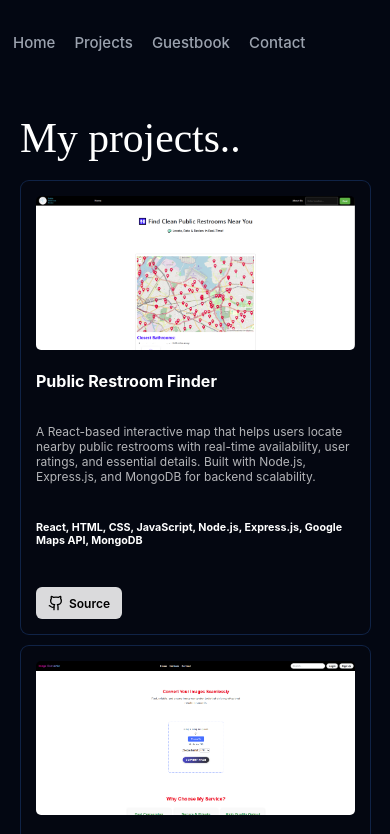
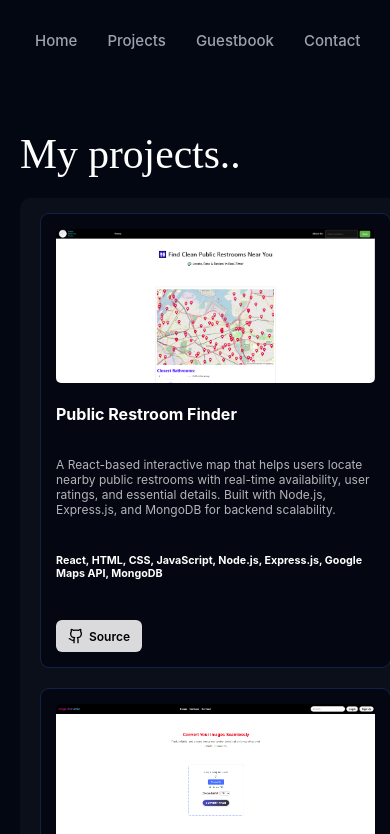
Before and after one commit to GurpreetSingh-21/portfolio-website-cs355, a plain HTML site: page Projects.html in a window 390 px wide. Shown: the top 834 px of the page. Drawn offline with Linux system fonts and the light colour scheme.

Commit message:
added responsiveness

```diff
--- a/Contact.css
+++ b/Contact.css
@@ -17,16 +17,27 @@ body {
   overflow-x: hidden;
 }
 
+.container {
+  width: 50%;
+  max-width: 800px;
+  padding: 0 var(--container-padding);
+  display: flex;
+  flex-direction: column;
+  align-items: flex-start;
+  justify-content: flex-start;
+  margin: 0 auto;
+}
+
+
 .navigation {
   display: flex;
-  color: hsl(217.9 10.6% 64.9%);
   align-items: center;
-  justify-content: space-between;
+  justify-content: flex-start;
   width: 100%;
-  max-width: 800px;
-  margin: 0 auto;
+  max-width: var(--max-width);
   padding: 33px 0;
 }
+
 
 .navigation a {
   list-style: none;
--- a/Guestbook.css
+++ b/Guestbook.css
@@ -14,38 +14,49 @@ html {
 body {
   font-family: var(--font-sans);
   color: white;
-  background-color: hsl(224, 71.4%, 4.1%);
+  background-color: hsl(224 71.4% 4.1%);
   margin: 0;
   padding: 0;
-  min-height: 100vh;
+  width: 100%;
+  overflow-x: hidden;
+  display: flex;
+  justify-content: center;
+}
+
+.container {
+  width: 50%;
+  max-width: 800px;
+  padding: 0 var(--container-padding);
   display: flex;
   flex-direction: column;
-  align-items: center;
-  overflow-x: hidden;
+  align-items: flex-start;
+  justify-content: flex-start;
 }
+
+
 
 .navigation {
   display: flex;
-  flex-wrap: wrap;
-  color: hsl(217.9, 10.6%, 64.9%);
   align-items: center;
-  justify-content: center;
+  justify-content: flex-start;
   width: 100%;
   max-width: var(--max-width);
-  padding: 24px;
+  padding: 33px 0;
+  margin: 0 auto;
 }
 
+
+
 .navigation a {
+  list-style: none;
   text-decoration: none;
-  color: hsl(217.9, 10.6%, 64.9%);
+  color: hsl(217.9 10.6% 64.9%);
 }
 
 .navigation ul {
   list-style: none;
   display: flex;
-  flex-wrap: wrap;
-  justify-content: center;
-  gap: 20px;
+  gap: 30px;
   padding: 0;
   margin: 0;
   font-weight: 500;
@@ -63,7 +74,8 @@ body {
   max-width: var(--max-width);
   padding: var(--container-padding);
   box-sizing: border-box;
-  text-align: center;
+  text-align: left;
+  margin: 0 auto;
 }
 
 .guestbook-header {
@@ -82,12 +94,11 @@ body {
 }
 
 .guestbook-container {
-  display: grid;
-  grid-template-columns: repeat(auto-fit, minmax(320px, 1fr));
+  display: flex;
+  flex-direction: column;
+  align-items: center;
   gap: 30px;
-  justify-content: center;
-  align-items: start;
-  margin-top: 20px;
+  margin: 20px auto;
 }
 
 .message-form {
@@ -99,7 +110,7 @@ body {
   border-radius: 12px;
   box-shadow: 0 4px 10px rgba(0, 0, 0, 0.3);
   width: 100%;
-  max-width: 350px;
+  max-width: 600px;
   align-self: center;
   margin: 0 auto;
 }
@@ -151,11 +162,13 @@ body {
   border: 5px solid hsl(30, 50%, 30%);
   padding: 30px;
   box-sizing: border-box;
-  width: min(96%, 420px);
+  width: 100%;
+  max-width: 600px;
   display: flex;
   justify-content: center;
   align-items: center;
-  margin: 0 auto 0 5%;
+  margin: 0 auto;
+  position: relative;
 }
 
 .note {
@@ -182,13 +195,13 @@ body {
   top: -20px;
   left: 50%;
   transform: translateX(-50%);
-  font-size: 28px;
+  font-size: 25px;
 }
 
 /* Footer */
 .footer-container {
   margin-top: auto;
-  padding: var(--section-spacing) 0;
+  padding: var(--section-spacing) var(--container-padding);
   display: flex;
   flex-wrap: wrap;
   justify-content: center;
@@ -229,65 +242,91 @@ body {
 
 /* =========== RESPONSIVE STYLES =========== */
 
+/* ✅ Large Screens: 1441px and Above (Includes 32-inch Monitors) */
+@media (min-width: 1441px) {
+  :root {
+    --container-padding: 40px;
+  }
+
+  .pinboard {
+    min-height: 600px;
+  }
+}
+
+/* ✅ Large Laptops & Desktops: 1280px - 1440px */
+@media (max-width: 1440px) and (min-width: 1280px) {
+  :root {
+    --container-padding: 30px;
+  }
+
+  .navigation {
+    padding: 35px var(--container-padding);
+    display: flex;
+    justify-content: flex-start;
+    align-items: center;
+  }
+
+  .navigation ul {
+    gap: 27px;
+  }
+
+  .navigation a {
+    font-size: 16px;
+  }
+}
+
+@media (max-width: 1024px) and (min-width: 769px) {
+  :root {
+    --container-padding: 24px;
+    --section-spacing: 48px;
+  }
+
+  .navigation {
+    padding: 24px var(--container-padding);
+  }
+
+  .pinboard {
+    min-height: 450px;
+    padding: 25px;
+  }
+}
+
 @media (max-width: 768px) {
   body {
     width: 100%;
-    height: 100%;
     overflow-x: hidden !important;
     overflow-y: auto !important;
     scroll-behavior: smooth;
-    position: relative;
+  }
+
+  .container {
+    width: 90%;
   }
 
   .navigation {
-    display: flex;
-    flex-direction: column;
+    flex-direction: row;
     align-items: flex-start;
-    justify-content: flex-start;
-    text-align: left;
-    width: 100%;
-    max-width: 100%;
-    padding: 12px 13px;
-    box-sizing: border-box;
-    margin-top: 20px;
+    padding: 30px 15px;
+  }
+
+  .navigation ul {
+    flex-direction: row;
+    gap: 30px;
   }
 
   .navigation a {
     font-size: 15px;
-    font-family: var(--font-sans);
-    font-weight: 500;
   }
 
-  .navigation ul {
-    gap: 19px;
-    padding-left: 0;
-  }
-
-  .guestbook-header {
-    text-align: left;
+  .guestbook-header,
+  .guestbook-container {
     padding: 12px 20px;
-    margin-bottom: 10px;
-  }
-
-  .guestbook-container {
-    display: flex;
-    flex-direction: column;
-    gap: 30px;
-    padding: 12px 20px;
-    align-items: flex-start;
-  }
-
-  .message-form {
-    max-width: 100%;
-    margin: 0;
-    padding: 15px;
   }
 
   .pinboard {
-    width: 100%;
     min-height: 400px;
-    margin: 0;
     padding: 20px;
+    max-width: 100%;
   }
 
   .note {
@@ -297,7 +336,38 @@ body {
   }
 }
 
+/* ✅ Small Mobile Screens: 375px - 640px (iPhones & Small Devices) */
 @media (max-width: 640px) {
+
+
+  .message-form {
+    max-width: 100%;
+    margin: 0;
+    padding: 15px;
+  }
+
+  .message-form input,
+  .message-form textarea {
+    padding: 12px;
+  }
+
+  .message-form button {
+    padding: 14px;
+  }
+
+  .pinboard {
+    min-height: 350px;
+    padding: 15px;
+    border-width: 4px;
+  }
+
+  .note {
+    width: 130px;
+    min-height: 100px;
+    padding: 12px;
+    font-size: 0.9rem;
+  }
+
   .footer-container {
     flex-direction: column;
     align-items: center;
@@ -307,3 +377,21 @@ body {
     padding: 15px 20px;
   }
 }
+
+@media (max-width: 375px) {
+  .navigation ul {
+    gap: 14px;
+    font-size: 0.9rem;
+  }
+
+  .note {
+    width: 120px;
+    min-height: 90px;
+    padding: 10px;
+    font-size: 0.85rem;
+  }
+
+  .message-form {
+    padding: 12px;
+  }
+}
--- a/Guestbook.js
+++ b/Guestbook.js
@@ -40,7 +40,7 @@ function addMessage() {
 }
 
 function calculateNotePosition(index, pinboardRect) {
-  const noteWidth = 200;
+  const noteWidth = 180;
   const noteHeight = 140;
   const padding = 32;
 
@@ -149,6 +149,7 @@ function dragNote(event, note) {
   note.ondragstart = function () {
     return false;
   };
+}
 
   function calculateNotePosition(index, pinboardRect) {
     const noteWidth = 180;
@@ -198,4 +199,3 @@ function dragNote(event, note) {
 
     pinboard.style.height = `${Math.max(500, requiredHeight)}px`;
   }
-}
--- a/Projects.css
+++ b/Projects.css
@@ -66,7 +66,7 @@ body {
   width: 100%;
 }
 
-.featued-proj-container {
+.featured-proj-container {
   display: grid;
   grid-template-columns: repeat(2, 1fr);
   grid-template-rows: repeat(2, auto);
@@ -187,50 +187,160 @@ footer {
   height: 25px;
 }
 
-.linkedin:hover {
+.linkedin:hover,
+.github:hover {
   color: #039ad6;
 }
 
-.github:hover {
-  color: #039ad6;
+@media (max-width: 1440px) and (min-height: 800px) {
+  :root {
+    --container-padding: 25px;
+  }
+
+  .container {
+    width: 90%;
+    max-width: 1100px;
+    padding: 0 var(--container-padding);
+    margin: 0 auto;
+    display: flex;
+    flex-direction: column;
+    align-items: center;
+  }
+
+  .navigation {
+    padding: 25px var(--container-padding);
+    display: flex;
+    justify-content: space-between;
+    align-items: center;
+  }
+
+  .navigation ul {
+    gap: 24px;
+  }
+
+  .navigation a {
+    font-size: 15px;
+  }
+
+  .featured-proj-container {
+    display: grid;
+    grid-template-columns: repeat(2, minmax(0, 1fr));
+    max-width: 74%;
+    padding: 20px;
+    gap: 20px;
+    justify-items: center;
+    margin: 0 auto;
+  }
+
+  .project-1-show,
+  .project-2-show,
+  .project-3-show,
+  .project-4-show,
+  .project-5-show {
+    width: 100%;
+    padding: 15px;
+  }
+
+  .footer-container {
+    padding: 20px;
+  }
+}
+
+@media (max-width: 1440px) and (min-width: 1280px) {
+  :root {
+    --container-padding: 30px;
+  }
+
+  .navigation {
+    padding: 35px var(--container-padding);
+    display: flex;
+    justify-content: flex-start;
+    align-items: center;
+  }
+
+  .navigation ul {
+    gap: 27px;
+  }
+
+  .navigation a {
+    font-size: 16px;
+  }
+}
+
+@media (max-width: 1024px) {
+  .featured-proj-container {
+    display: grid;
+    grid-template-columns: repeat(2, 1fr);
+    max-width: 90%;
+    gap: 15px;
+    justify-content: center;
+    align-items: center;
+  }
 }
 
 @media (max-width: 768px) {
   body {
     width: 100%;
-
     overflow-x: hidden !important;
     overflow-y: auto !important;
     scroll-behavior: smooth;
+  }
 
+  .container {
+    width: 90%;
+    padding: 0 20px;
   }
 
   .navigation {
-    display: flex;
-    flex-direction: column;
+    flex-direction: row;
     align-items: flex-start;
-    justify-content: flex-start;
-    text-align: left;
-    width: 100%;
-    max-width: 100%;
-    padding: 12px 13px;
-    box-sizing: border-box;
-    margin-top: 20px;
+    padding: 30px 15px;
+  }
+
+  .navigation ul {
+    flex-direction: row;
+    gap: 30px;
   }
 
   .navigation a {
     font-size: 15px;
-    font-family: var(--font-sans);
-    font-weight: 500;
   }
 
-  .navigation ul {
-    gap: 19px;
-    padding-left: 0;
+  .featured-proj-container {
+    display: flex;
+    flex-direction: column;
+    max-width: 100%;
+    padding: 15px 20px;
+    margin: 10px auto;
+    gap: 20px;
   }
 }
 
 @media (max-width: 640px) {
+  .message-form {
+    max-width: 100%;
+    margin: 0;
+    padding: 15px;
+  }
+
+  .message-form input,
+  .message-form textarea {
+    padding: 12px;
+  }
+
+  .message-form button {
+    padding: 14px;
+  }
+
+  .featured-proj-container {
+    display: flex;
+    flex-direction: column;
+    max-width: 100%;
+    padding: 15px 20px;
+    margin: 10px auto;
+    gap: 20px;
+  }
+
   .footer-container {
     flex-direction: column;
     align-items: center;
@@ -241,34 +351,9 @@ footer {
   }
 }
 
-@media (max-width: 768px) {
-  .featured-heading {
-    display: flex;
-    flex-direction: column;
-    justify-content: flex-start;
-    align-items: flex-start;
-    text-align: left;
-    max-width: 60%;
-    margin: 0 20px;
-    gap: 10px;
-  }
-
-  .featued-proj-container {
-    display: grid;
-    grid-template-columns: 1fr;
-    grid-template-rows: auto;
-    max-width: 90%;
-    padding: 8px 20px;
-    margin: 10px 0;
-    background-color: #0a66c200;
-  }
-
-  .project-1-show,
-  .project-2-show,
-  .project-3-show,
-  .project-4-show,
-  .project-5-show {
-    max-width: 100%;
-    padding: 15px;
+@media (max-width: 375px) {
+  .navigation ul {
+    gap: 14px;
+    font-size: 0.9rem;
   }
 }
--- a/Projects.html
+++ b/Projects.html
@@ -8,6 +8,7 @@
   </head>
 
   <body>
+    <div class="container">
       <nav class="navigation">
         <ul>
           <li><a href="./index.html">Home</a></li>
@@ -21,7 +22,7 @@
         <div class="featured-heading">
           <h2>My projects..</h2>
         </div>
-      <div class="featued-proj-container">
+        <div class="featured-proj-container">
           <div class="project-1-show">
             <img src="./assets/public-ss.png" alt="public-ss" />
 
@@ -41,6 +42,7 @@
             <div class="github-link">
               <a
                 target="_blank"
+                rel="noopener noreferrer"
                 href="https://github.com/GurpreetSingh-21/Public-Restroom-Finder"
               >
                 <div class="github-button">
@@ -81,6 +83,7 @@
             <div class="github-link">
               <a
                 target="_blank"
+                rel="noopener noreferrer"
                 href="https://github.com/GurpreetSingh-21/Image-Converter-Projects"
               >
                 <div class="github-button">
@@ -120,6 +123,7 @@
             <div class="github-link">
               <a
                 target="_blank"
+                rel="noopener noreferrer"
                 href="https://github.com/GurpreetSingh-21/ReactCalculatorProject"
               >
                 <div class="github-button">
@@ -160,6 +164,7 @@
             <div class="github-link">
               <a
                 target="_blank"
+                rel="noopener noreferrer"
                 href="https://github.com/GurpreetSingh-21/Solar-System-3D"
               >
                 <div class="github-button">
@@ -198,6 +203,7 @@
             <div class="github-link">
               <a
                 target="_blank"
+                rel="noopener noreferrer"
                 href="https://github.com/GurpreetSingh-21/TimeZone-Converter"
               >
                 <div class="github-button">
@@ -233,6 +239,7 @@
         <div class="social-links">
           <a
             target="_blank"
+            rel="noopener noreferrer"
             href="https://www.linkedin.com/in/gurpreet-singh-21-/"
             class="social-button linkedin"
           >
@@ -257,6 +264,7 @@
 
           <a
             target="_blank"
+            rel="noopener noreferrer"
             href="https://github.com/GurpreetSingh-21/TimeZone-Converter"
             class="social-button github"
           >
@@ -279,7 +287,8 @@
           </a>
 
           <!--
-              <a target="_blank" href="https://www.instagram.com/YOUR-INSTAGRAM" class="social-button instagram">
+                <a target="_blank"
+                 href="https://www.instagram.com/YOUR-INSTAGRAM" class="social-button instagram">
                     <svg xmlns="http://www.w3.org/2000/svg" width="18" height="18" viewBox="0 0 24 24" fill="none" stroke="currentColor" stroke-width="2" stroke-linecap="round" stroke-linejoin="round">
                         <rect x="2" y="2" width="20" height="20" rx="5" ry="5"></rect>
                         <path d="M16 11.37a4 4 0 1 1-4.73-4.73 4 4 0 0 1 4.73 4.73z"></path>
@@ -289,5 +298,9 @@
                 </a> -->
         </div>
       </section>
+
+    </div>
+
+
   </body>
 </html>
```
Also changed, not shown: Contact.html (+5 -1 lines), Guestbook.html (+6 -0 lines), index.html (+3 -1 lines). Lines whose indentation alone changed are shown as unchanged.
